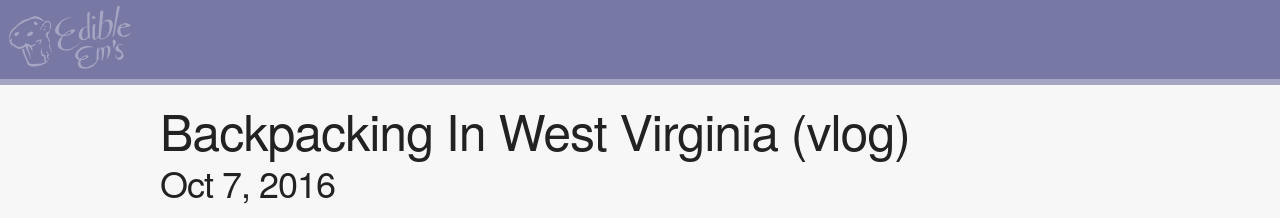
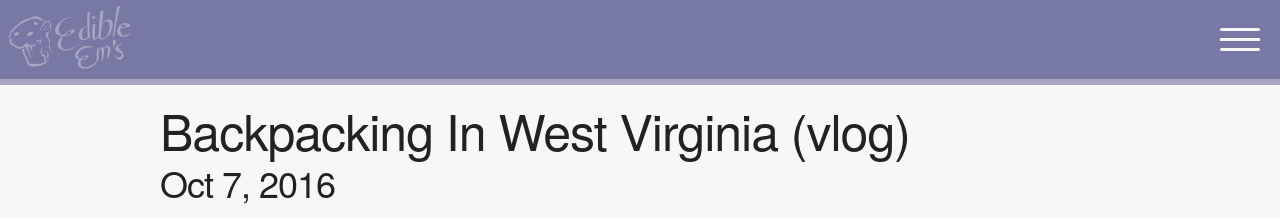
Before and after one commit to RubenSandwich/EdibleEms, a Jekyll site: the page built from _posts/2016-10-08-backpacking-in-west-virginia-(vlog).md, in a window 1280 px wide. Shown: the top 218 px of the page. Built offline with Jekyll 4.4.1, drawn with Linux system fonts in a browser that asks for light colours.

Commit message:
Starting work on mobile menu

```diff
--- a/_layouts/default.html
+++ b/_layouts/default.html
@@ -17,7 +17,7 @@
 <script src="/js/edibleEm.js"></script>
 
 <header id="header">
-  <a href="/">
+  <a href="/" class="logoLink">
     <svg class="logo" alt="Edible Ems">
       <g id="Logo" transform="translate(9.000000, 6.000000)">
           <g id="Group" transform="translate(0.000000, 10.083147)">
@@ -55,6 +55,24 @@
   </g>
     </svg>
   </a>
+
+  <div class="smallScreenOnly">
+    <div id="mobileMenuIcon" class="">
+      <span></span>
+      <span></span>
+      <span></span>
+      <span></span>
+    </div>
+    <div id="mobileMenuSlider" class="popdown-header slider closed">
+      <div>
+        <a href="#meet-jordan">Services</a>
+      </div>
+      <div>
+        <a href="#booths">About Em</a>
+      </div>
+    </div>
+  </div>
+
 </header>
 
 {{ content }}
--- a/css/edibleEm.css
+++ b/css/edibleEm.css
@@ -6,6 +6,10 @@
   z-index: 2;
   background-color: #7878A4;
   border-bottom: 6px solid #A6A6C3;
+
+  display: flex;
+  align-items: center;
+  justify-content: space-between;
 
   margin-top: 0;
   transition-property: all;
@@ -17,6 +21,123 @@
   margin-top: -70px;
 }
 
+.slider {
+  overflow-y: hidden;
+  max-height: 204px;
+  transition-property: all;
+  -webkit-transition: .4s cubic-bezier(0.4, 0, 0.2, 1);
+  -moz-transition: .4s cubic-bezier(0.4, 0, 0.2, 1);
+  -o-transition: .4s cubic-bezier(0.4, 0, 0.2, 1);
+  transition: .4s cubic-bezier(0.4, 0, 0.2, 1);
+}
+
+.slider.closed {
+  max-height: 0px;
+}
+
+.popdown-header {
+  position: fixed;
+  left: 0;
+  margin-top: 30px;
+  width: 100%;
+  background-color: #7878A4;
+}
+
+.popdown-header div {
+  border-bottom: 2px solid #A6A6C3;
+  height: 40px;
+}
+
+.popdown-header a {
+  display: block;
+  text-indent: 2rem;
+  color: #F7F7F7;
+  text-decoration: none;
+  font-size: 28px;
+}
+
+.popdown-header a:hover,
+.popdown-header a:focus {
+  color: #A6A6C3;
+}
+
+#mobileMenuIcon {
+  width: 40px;
+  height: 22.5px;
+  margin-right: 2rem;
+  display: inline-block;
+  position: relative;
+  -webkit-transform: rotate(0deg);
+  -moz-transform: rotate(0deg);
+  -o-transform: rotate(0deg);
+  transform: rotate(0deg);
+  -webkit-transition: .5s ease-in-out;
+  -moz-transition: .5s ease-in-out;
+  -o-transition: .5s ease-in-out;
+  transition: .5s ease-in-out;
+  cursor: pointer;
+}
+
+/* TODO: Change the all of the span colors on focus or hover */
+
+#mobileMenuIcon span {
+  display: block;
+  position: absolute;
+  height: 3px;
+  width: 100%;
+  background: #F7F7F7;
+  border-radius: 9px;
+  opacity: 1;
+  left: 0;
+  -webkit-transform: rotate(0deg);
+  -moz-transform: rotate(0deg);
+  -o-transform: rotate(0deg);
+  transform: rotate(0deg);
+  -webkit-transition: .25s ease-in-out;
+  -moz-transition: .25s ease-in-out;
+  -o-transition: .25s ease-in-out;
+  transition: .25s ease-in-out;
+}
+
+#mobileMenuIcon span:nth-child(1) {
+  top: 0px;
+}
+
+#mobileMenuIcon span:nth-child(2),
+#mobileMenuIcon span:nth-child(3) {
+  top: 10px;
+}
+
+#mobileMenuIcon span:nth-child(4) {
+  top: 20px;
+}
+
+#mobileMenuIcon.open span:nth-child(1) {
+  top: 18px;
+  width: 0%;
+  left: 50%;
+}
+
+#mobileMenuIcon.open span:nth-child(2) {
+  -webkit-transform: rotate(45deg);
+  -moz-transform: rotate(45deg);
+  -o-transform: rotate(45deg);
+  transform: rotate(45deg);
+}
+
+#mobileMenuIcon.open span:nth-child(3) {
+  -webkit-transform: rotate(-45deg);
+  -moz-transform: rotate(-45deg);
+  -o-transform: rotate(-45deg);
+  transform: rotate(-45deg);
+}
+
+#mobileMenuIcon.open span:nth-child(4) {
+  top: 18px;
+  width: 0%;
+  left: 50%;
+}
+
 body {
   background-color: #F7F7F7;
   font-size: 2em;
@@ -26,13 +147,18 @@
   width: 100%;
 }
 
+.logoLink {
+  display: inline-block;
+}
+
 .logo {
   width: 135;
   height: 80px;
   fill: #F7F7F7;
 }
 
-.logo:hover {
+.logo:hover,
+.logo:focus {
   fill: #A6A6C3;
 }
 
--- a/js/edibleEm.js
+++ b/js/edibleEm.js
@@ -1,7 +1,23 @@
 
 document.addEventListener('DOMContentLoaded', function () {
+  var mobileMenu = document.getElementById('mobileMenuIcon');
+  var header = document.getElementById('header');
+
+  var mobileMenuHidden = true;
   var previousScrollTop = 0;
-  var header = document.getElementById('header');
+
+  function toggleMobileMenu() {
+    var slider = document.getElementById('mobileMenuSlider');
+
+    mobileMenu.classList.toggle('open');
+    slider.classList.toggle('closed');
+
+    mobileMenuHidden = !mobileMenuHidden;
+  }
+
+  mobileMenu.onclick = function () {
+    toggleMobileMenu();
+  };
 
   // If scrolling down then hide the header
   window.onscroll = function () {
@@ -19,6 +35,10 @@
       header.classList.remove('hide');
     }
 
+    if (!mobileMenuHidden) {
+      toggleMobileMenu();
+    }
+
     previousScrollTop = bodyScrollTop;
   };
 
```
